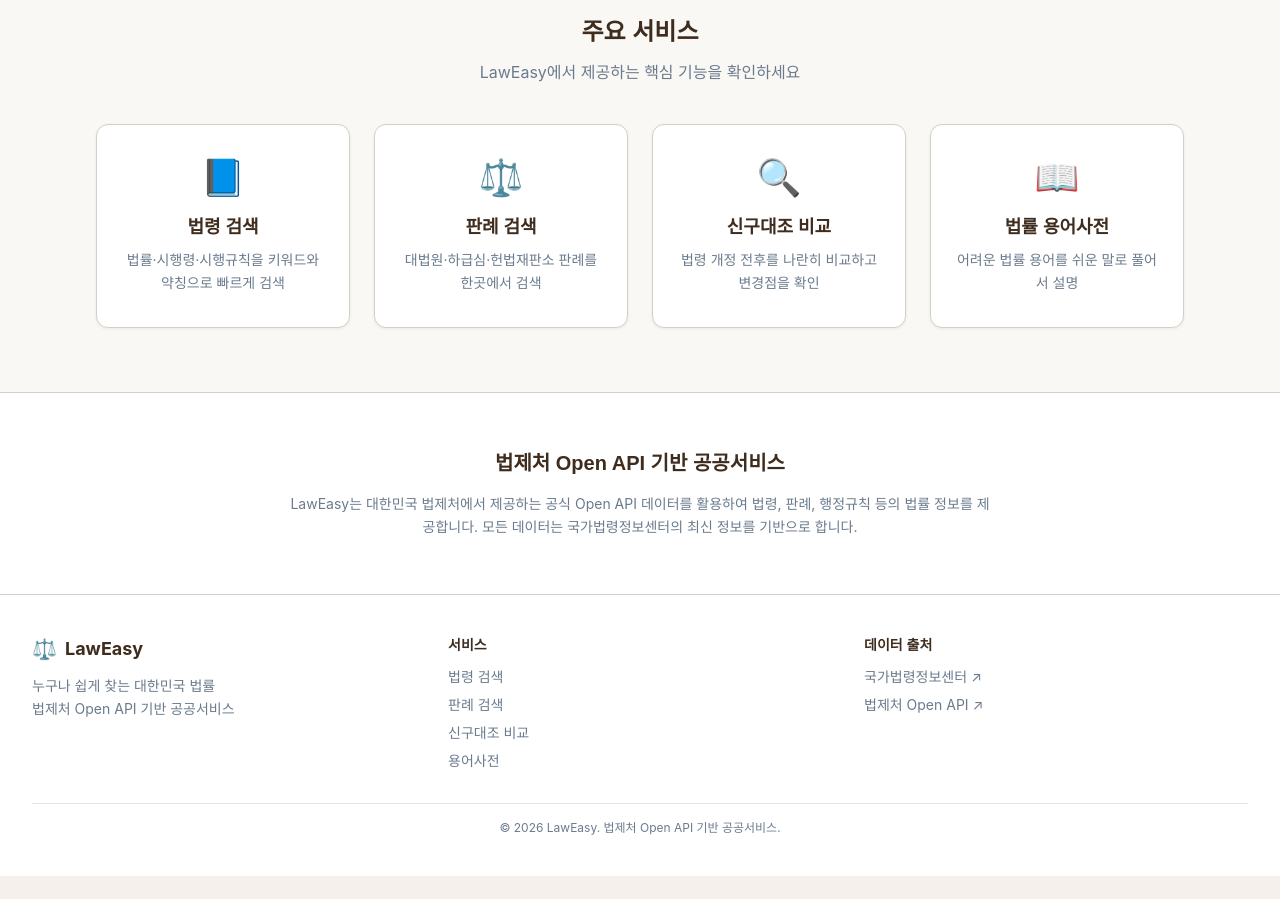
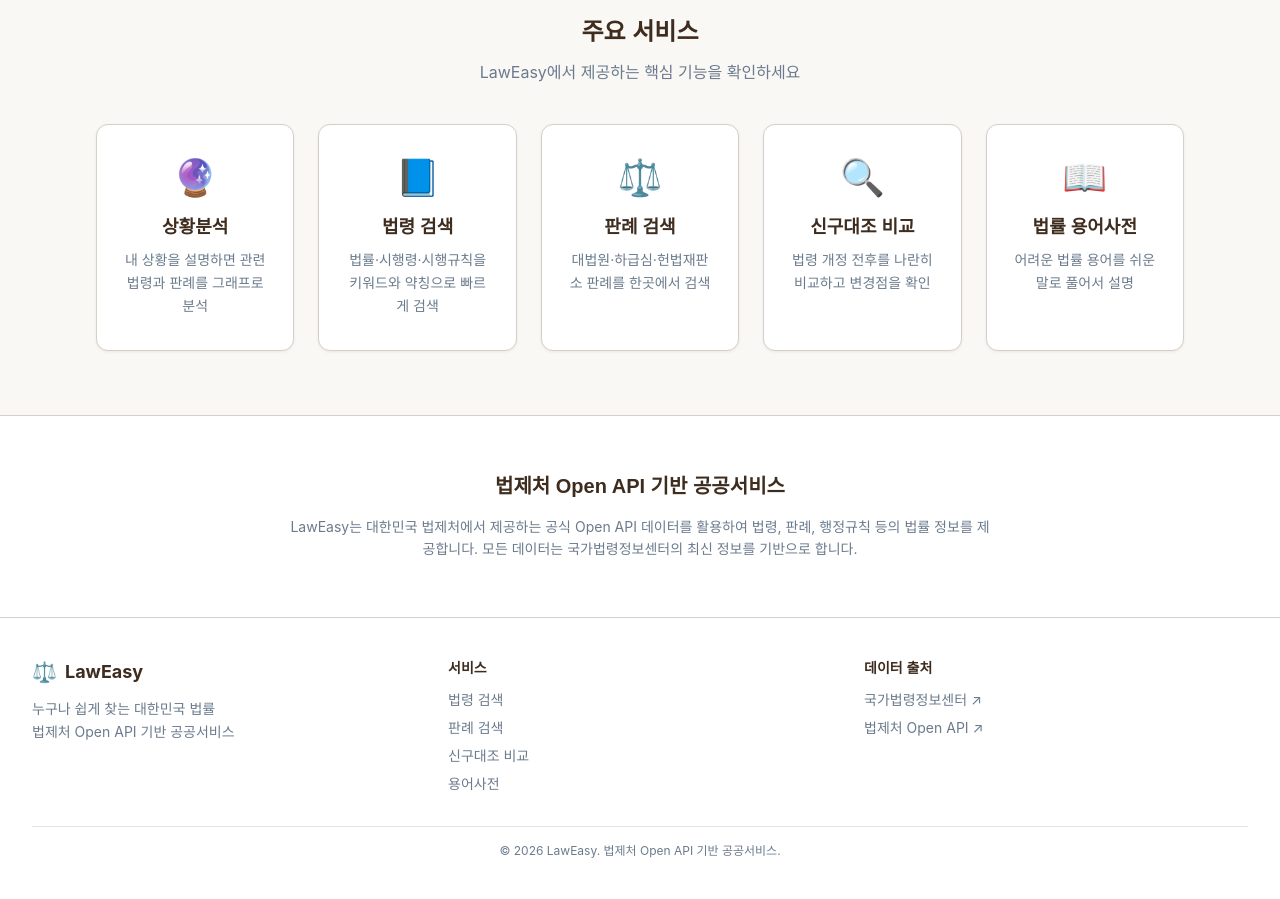
Before and after one commit to oceancheol/law-easy, a Next.js app: page / in a window 1280 px wide. Shown: the part 1120-2019 px from the top of the page. Before the commit the page ends 1996 px from the top, so only its background shows below. Built offline with nearby package versions, Linux system fonts and the light colour scheme; a web font is replaced by a local one.

Commit message:
feat: 홈 주요서비스에 상황분석 추가

```diff
--- a/src/app/page.tsx
+++ b/src/app/page.tsx
@@ -20,6 +20,12 @@
 ];
 
 const FEATURES = [
+  {
+    icon: "🔮",
+    title: "상황분석",
+    description: "내 상황을 설명하면 관련 법령과 판례를 그래프로 분석",
+    href: "/situation",
+  },
   {
     icon: "📘",
     title: "법령 검색",
@@ -219,7 +225,7 @@
           <p className="text-center text-[var(--text-muted)] mb-10">
             LawEasy에서 제공하는 핵심 기능을 확인하세요
           </p>
-          <div className="grid grid-cols-1 sm:grid-cols-2 lg:grid-cols-4 gap-6">
+          <div className="grid grid-cols-1 sm:grid-cols-2 lg:grid-cols-5 gap-6">
             {FEATURES.map((feature) => (
               <a
                 key={feature.title}
```
